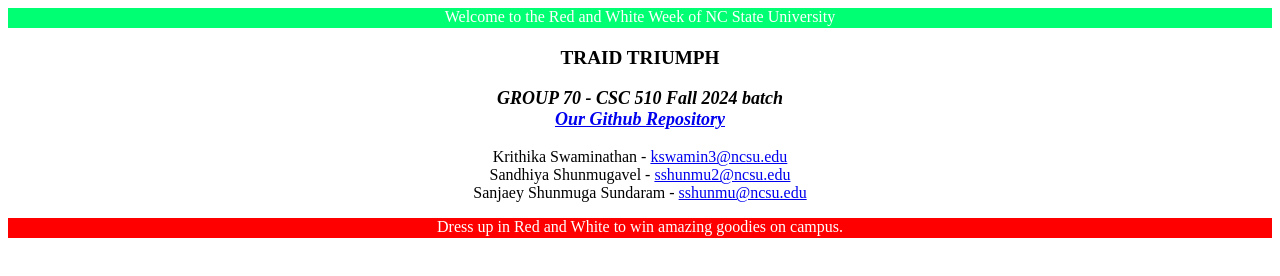
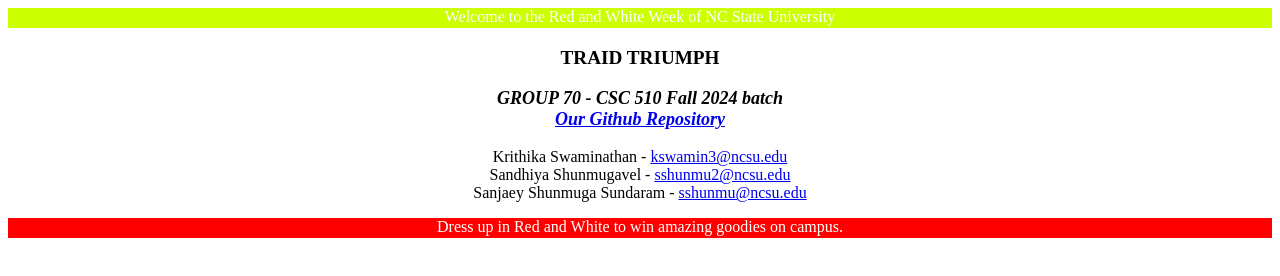
Before and after one commit to SKS2024SE/git-homework, a plain HTML site: page index.html in a window 1280 px wide. Drawn offline with Linux system fonts and the light colour scheme.

Commit message:
Step 9 : Making some changes in the main folder and commiting it

```diff
--- a/index.html
+++ b/index.html
@@ -6,7 +6,7 @@
     <title>Homework 5 - CSC 510</title>
     <style>
         header {
-            background-color: rgb(0, 255, 115);
+            background-color: rgb(204, 255, 0);
             height: 20px;
             text-align: center;
             color: white;
```
